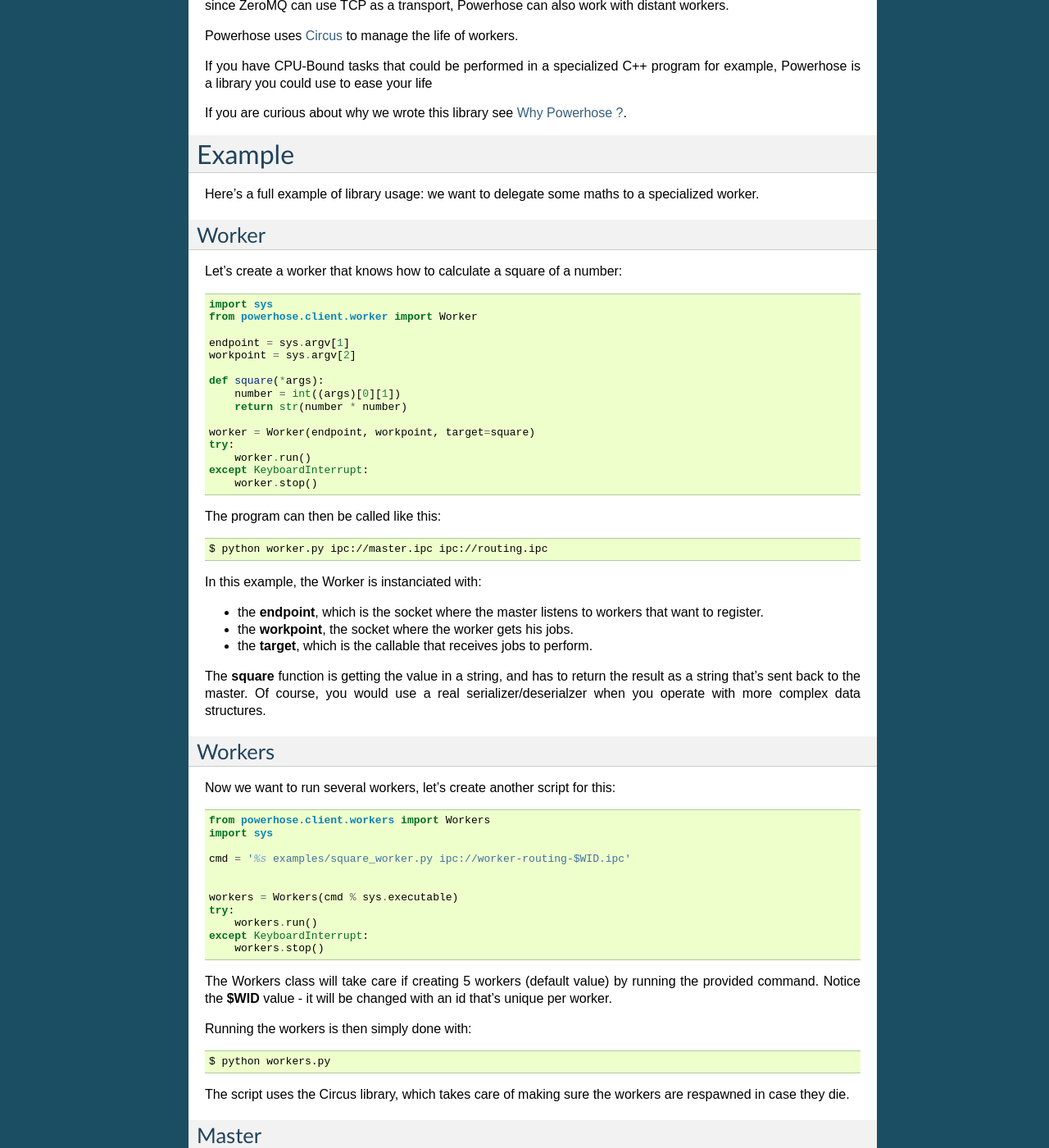
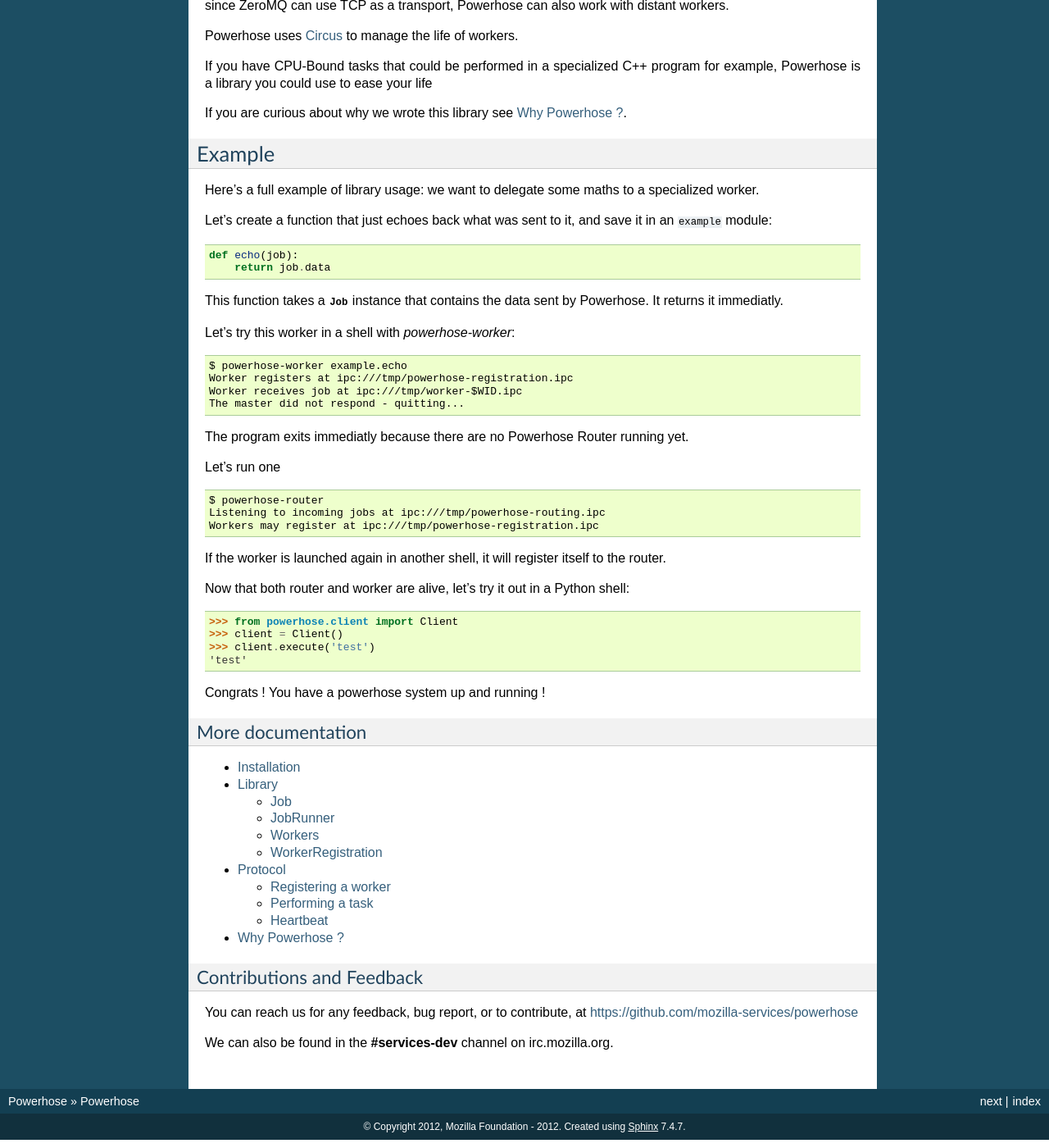
Before and after one commit to mozilla-services/powerhose, a Sphinx documentation site: the page built from docs/source/index.rst, in a window 1280 px wide and 1400 px high, scrolled down 220 px. Shown: the whole window at 82% size. Built offline with Sphinx 7.4.7, drawn with Linux system fonts in a browser that asks for light colours; some of the changed text lies outside the part shown.

Commit message:
rewrote the front page

```diff
--- a/docs/source/index.rst
+++ b/docs/source/index.rst
@@ -1,3 +1,4 @@
+=========
 Powerhose
 =========
 
@@ -33,104 +34,45 @@
 Here's a full example of library usage: we want to delegate some maths
 to a specialized worker.
 
-Worker
-------
+Let's create a function that just echoes back what was sent to it,
+and save it in an :file:`example` module::
 
-Let's create a worker that knows how to calculate a square of a number::
-
-    import sys
-    from powerhose.client.worker import Worker
-
-    endpoint = sys.argv[1]
-    workpoint = sys.argv[2]
-
-    def square(*args):
-        number = int((args)[0][1])
-        return str(number * number)
-
-    worker = Worker(endpoint, workpoint, target=square)
-    try:
-        worker.run()
-    except KeyboardInterrupt:
-        worker.stop()
-
-The program can then be called like this::
-
-    $ python worker.py ipc://master.ipc ipc://routing.ipc
-
-In this example, the Worker is instanciated with:
-
-- the **endpoint**, which is the socket where the master listens
-  to workers that want to register.
-- the **workpoint**, the socket where the worker gets his jobs.
-- the **target**, which is the callable that receives jobs to perform.
-
-The **square** function is getting the value in a string, and has to return
-the result as a string that's sent back to the master. Of course, you would
-use a real serializer/deserialzer when you operate with more complex data
-structures.
-
-Workers
--------
-
-Now we want to run several workers, let's create another script for this::
-
-    from powerhose.client.workers import Workers
-    import sys
-
-    cmd = '%s examples/square_worker.py ipc://worker-routing-$WID.ipc'
+    def echo(job):
+        return job.data
 
 
-    workers = Workers(cmd % sys.executable)
-    try:
-        workers.run()
-    except KeyboardInterrupt:
-        workers.stop()
+This function takes a :class:`Job` instance that contains the data sent by
+Powerhose. It returns it immediatly.
+
+Let's try this worker in a shell with `powerhose-worker`::
+
+    $ powerhose-worker example.echo
+    Worker registers at ipc:///tmp/powerhose-registration.ipc
+    Worker receives job at ipc:///tmp/worker-$WID.ipc
+    The master did not respond - quitting...
+
+The program exits immediatly because there are no Powerhose Router running
+yet.
+
+Let's run one ::
+
+    $ powerhose-router
+    Listening to incoming jobs at ipc:///tmp/powerhose-routing.ipc
+    Workers may register at ipc:///tmp/powerhose-registration.ipc
+
+If the worker is launched again in another shell, it will register itself to
+the router.
+
+Now that both router and worker are alive, let's try it out in a Python
+shell::
+
+    >>> from powerhose.client import Client
+    >>> client = Client()
+    >>> client.execute('test')
+    'test'
 
 
-The Workers class will take care if creating 5 workers (default value) by
-running the provided command. Notice the **$WID** value - it will be changed
-with an id that's unique per worker.
-
-Running the workers is then simply done with::
-
-    $ python workers.py
-
-The script uses the Circus library, which takes care of making sure the
-workers are respawned in case they die.
-
-Master
-------
-
-The master can look like this::
-
-    from powerhose.jobrunner import JobRunner
-    import time
-    import random
-    import sys
-
-    endpoint = "ipc:///tmp/master-routing.ipc"
-
-    runner = JobRunner(endpoint)
-    runner.start()
-
-    try:
-        # wait to have at least 1 worker
-        print 'Waiting for some workers to register -- run square_worker.py'
-        while len(runner.workers) < 1:
-            sys.stdout.write('.')
-            sys.stdout.flush()
-            time.sleep(1.)
-
-        while True:
-            print runner.execute('1', str(random.randrange(1000)))
-    except KeyboardInterrupt:
-        runner.stop()
-        print 'bye'
-
-
-The master is run by create a JobRunner instance tied to am **endpoint**. Then the jobs
-are sent via the *execute* method.
+Congrats ! You have a powerhose system up and running !
 
 
 More documentation
```
Also changed, not shown: 1 other file.
